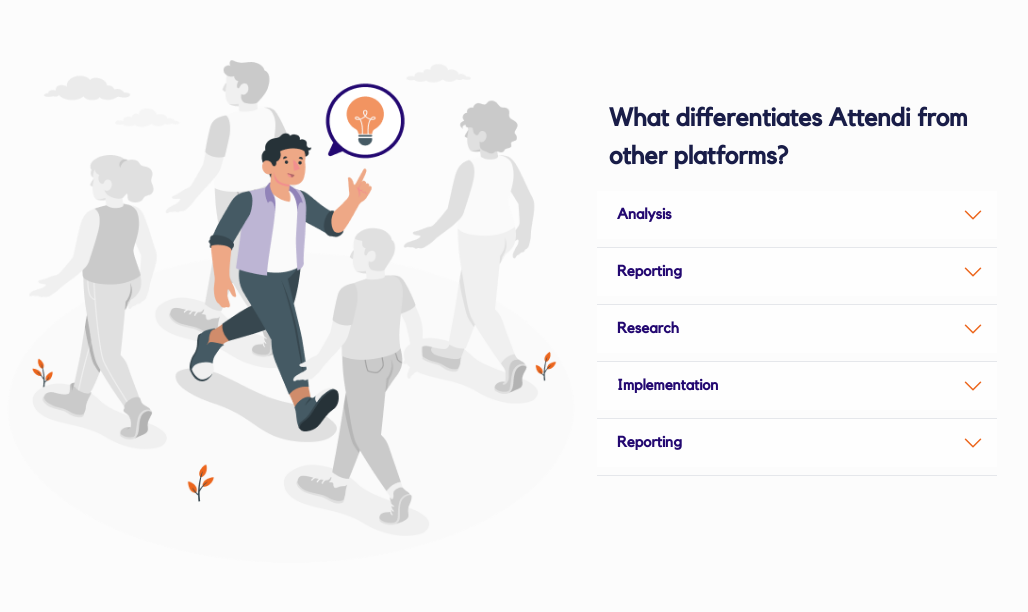
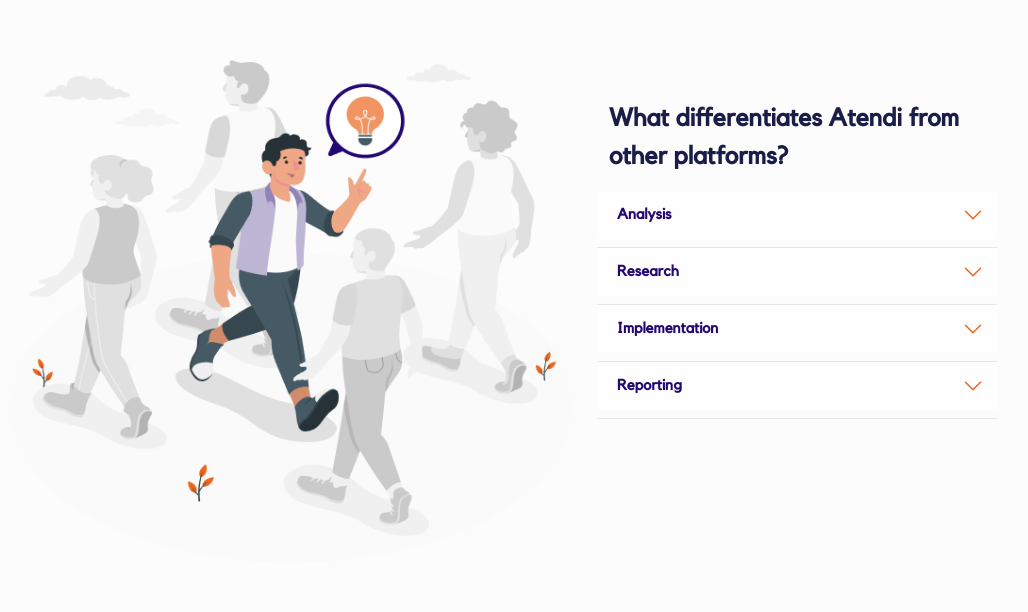
Before and after one commit to Judesco247/Atendi, a React (Vite) app in the folder Atendi/: page /services in a window 1280 px wide. Shown: the part 1728-2340 px from the top of the page, without its empty margins (63-1091 px from the left). Built offline with nearby package versions, Linux system fonts and the light colour scheme.

Commit message:
more updates

```diff
--- a/Atendi/src/components/Difference.jsx
+++ b/Atendi/src/components/Difference.jsx
@@ -8,7 +8,7 @@
     </div>
     <div className="md:flex-grow md:w-[580px] w-[380px] md:h-[600px] h-[447px] mt-20">
       <h1 className="ml-3 mb-4 text-color1 md:text-[25px] text-[20px] font-bold font-bodyfont-400">
-        What differentiates Attendi from
+        What differentiates Atendi from
         <br /> other platforms?
       </h1>
       <div className="relative md:w-[400px] w-[350px] overflow-hidden">
@@ -42,9 +42,83 @@
         <div className="bg-dimWhite overflow-hidden transition-all duration-500 max-h-0 peer-checked:max-h-40">
           <div className="p-4">
             <p className="text-color2 text-[13px] font-bodyfont-700">
-              Lorem ipsum dolor sit amet, consectetur adipiscing elit. Duis sit
-              vehicula dui sit amet ligula cursus. dolor sit amet dolor
-              adipiscing. Lorem ipsum dolor sit amet, consectetur
+            Our thorough analysis uncovers insights that drive informed decisions, optimising your operations and strategies for enhanced performance and growth.
+            </p>
+          </div>
+        </div>
+        <hr class="border-1 mt-2" />
+      </div>
+
+      <div className="relative md:w-[400px] w-[350px] overflow-hidden">
+        <input
+          type="checkbox"
+          className="peer absolute top-0 inset-x-0 w-full h-12 opacity-0 z-10 cursor-pointer"
+        />
+        <div className="bg-dimWhite h-12 w-full pl-5 flex items-center">
+          <h1 className="text-[15px] text-color0 font-bold font-bodyfont-700">
+            Research
+          </h1>
+        </div>
+
+        <div className="absolute top-3 right-3 text-background transition-transform duration-500 rotate-0 peer-checked:rotate-180">
+          <svg
+            xmlns="http://www.w3.org/2000/svg"
+            fill="none"
+            viewBox="0 0 24 24"
+            stroke-width="1.5"
+            stroke="currentColor"
+            class="w-6 h-6"
+          >
+            <path
+              stroke-linecap="round"
+              stroke-linejoin="round"
+              d="M19.5 8.25l-7.5 7.5-7.5-7.5"
+            />
+          </svg>
+        </div>
+
+        <div className="bg-dimWhite overflow-hidden transition-all duration-500 max-h-0 peer-checked:max-h-40">
+          <div className="p-4">
+            <p className="text-color2 text-[13px] font-bodyfont-700">
+            Through in-depth research, we gather valuable data to guide your business toward innovative solutions and strategies that deliver measurable results.
+            </p>
+          </div>
+        </div>
+        <hr class="border-1 mt-2" />
+      </div>
+
+      <div className="relative md:w-[400px] w-[350px] overflow-hidden">
+        <input
+          type="checkbox"
+          className="peer absolute top-0 inset-x-0 w-full h-12 opacity-0 z-10 cursor-pointer"
+        />
+        <div className="bg-dimWhite h-12 w-full pl-5 flex items-center">
+          <h1 className="text-[15px] text-color0 font-bold font-bodyfont-700">
+            Implementation
+          </h1>
+        </div>
+
+        <div className="absolute top-3 right-3 text-background transition-transform duration-500 rotate-0 peer-checked:rotate-180">
+          <svg
+            xmlns="http://www.w3.org/2000/svg"
+            fill="none"
+            viewBox="0 0 24 24"
+            stroke-width="1.5"
+            stroke="currentColor"
+            class="w-6 h-6"
+          >
+            <path
+              stroke-linecap="round"
+              stroke-linejoin="round"
+              d="M19.5 8.25l-7.5 7.5-7.5-7.5"
+            />
+          </svg>
+        </div>
+
+        <div className="bg-dimWhite overflow-hidden transition-all duration-500 max-h-0 peer-checked:max-h-40">
+          <div className="p-4">
+            <p className="text-color2 text-[13px] font-bodyfont-700">
+            From concept to reality, our skilled team translates strategies into actionable plans, ensuring seamless implementation that maximises efficiency and effectiveness.
             </p>
           </div>
         </div>
@@ -82,129 +156,7 @@
         <div className="bg-dimWhite overflow-hidden transition-all duration-500 max-h-0 peer-checked:max-h-40">
           <div className="p-4">
             <p className="text-color2 text-[13px] font-bodyfont-700">
-              Lorem ipsum dolor sit amet, consectetur adipiscing elit. Duis sit
-              vehicula dui sit amet ligula cursus. dolor sit amet dolor
-              adipiscing. Lorem ipsum dolor sit amet, consectetur
-            </p>
-          </div>
-        </div>
-        <hr class="border-1 mt-2" />
-      </div>
-
-      <div className="relative md:w-[400px] w-[350px] overflow-hidden">
-        <input
-          type="checkbox"
-          className="peer absolute top-0 inset-x-0 w-full h-12 opacity-0 z-10 cursor-pointer"
-        />
-        <div className="bg-dimWhite h-12 w-full pl-5 flex items-center">
-          <h1 className="text-[15px] text-color0 font-bold font-bodyfont-700">
-            Research
-          </h1>
-        </div>
-
-        <div className="absolute top-3 right-3 text-background transition-transform duration-500 rotate-0 peer-checked:rotate-180">
-          <svg
-            xmlns="http://www.w3.org/2000/svg"
-            fill="none"
-            viewBox="0 0 24 24"
-            stroke-width="1.5"
-            stroke="currentColor"
-            class="w-6 h-6"
-          >
-            <path
-              stroke-linecap="round"
-              stroke-linejoin="round"
-              d="M19.5 8.25l-7.5 7.5-7.5-7.5"
-            />
-          </svg>
-        </div>
-
-        <div className="bg-dimWhite overflow-hidden transition-all duration-500 max-h-0 peer-checked:max-h-40">
-          <div className="p-4">
-            <p className="text-color2 text-[13px] font-bodyfont-700">
-              Lorem ipsum dolor sit amet, consectetur adipiscing elit. Duis sit
-              vehicula dui sit amet ligula cursus. dolor sit amet dolor
-              adipiscing. Lorem ipsum dolor sit amet, consectetur
-            </p>
-          </div>
-        </div>
-        <hr class="border-1 mt-2" />
-      </div>
-
-      <div className="relative md:w-[400px] w-[350px] overflow-hidden">
-        <input
-          type="checkbox"
-          className="peer absolute top-0 inset-x-0 w-full h-12 opacity-0 z-10 cursor-pointer"
-        />
-        <div className="bg-dimWhite h-12 w-full pl-5 flex items-center">
-          <h1 className="text-[15px] text-color0 font-bold font-bodyfont-700">
-            Implementation
-          </h1>
-        </div>
-
-        <div className="absolute top-3 right-3 text-background transition-transform duration-500 rotate-0 peer-checked:rotate-180">
-          <svg
-            xmlns="http://www.w3.org/2000/svg"
-            fill="none"
-            viewBox="0 0 24 24"
-            stroke-width="1.5"
-            stroke="currentColor"
-            class="w-6 h-6"
-          >
-            <path
-              stroke-linecap="round"
-              stroke-linejoin="round"
-              d="M19.5 8.25l-7.5 7.5-7.5-7.5"
-            />
-          </svg>
-        </div>
-
-        <div className="bg-dimWhite overflow-hidden transition-all duration-500 max-h-0 peer-checked:max-h-40">
-          <div className="p-4">
-            <p className="text-color2 text-[13px] font-bodyfont-700">
-              Lorem ipsum dolor sit amet, consectetur adipiscing elit. Duis sit
-              vehicula dui sit amet ligula cursus. dolor sit amet dolor
-              adipiscing. Lorem ipsum dolor sit amet, consectetur
-            </p>
-          </div>
-        </div>
-        <hr class="border-1 mt-2" />
-      </div>
-
-      <div className="relative md:w-[400px] w-[350px] overflow-hidden">
-        <input
-          type="checkbox"
-          className="peer absolute top-0 inset-x-0 w-full h-12 opacity-0 z-10 cursor-pointer"
-        />
-        <div className="bg-dimWhite h-12 w-full pl-5 flex items-center">
-          <h1 className="text-[15px] text-color0 font-bold font-bodyfont-700">
-            Reporting
-          </h1>
-        </div>
-
-        <div className="absolute top-3 right-3 text-background transition-transform duration-500 rotate-0 peer-checked:rotate-180">
-          <svg
-            xmlns="http://www.w3.org/2000/svg"
-            fill="none"
-            viewBox="0 0 24 24"
-            stroke-width="1.5"
-            stroke="currentColor"
-            class="w-6 h-6"
-          >
-            <path
-              stroke-linecap="round"
-              stroke-linejoin="round"
-              d="M19.5 8.25l-7.5 7.5-7.5-7.5"
-            />
-          </svg>
-        </div>
-
-        <div className="bg-dimWhite overflow-hidden transition-all duration-500 max-h-0 peer-checked:max-h-40">
-          <div className="p-4">
-            <p className="text-color2 text-[13px] font-bodyfont-700">
-              Lorem ipsum dolor sit amet, consectetur adipiscing elit. Duis sit
-              vehicula dui sit amet ligula cursus. dolor sit amet dolor
-              adipiscing. Lorem ipsum dolor sit amet, consectetur
+            Transparent reporting provides valuable insights into your progress, allowing you to measure success, refine strategies, and make informed decisions for sustained growth.
             </p>
           </div>
         </div>
--- a/Atendi/src/components/Hero.jsx
+++ b/Atendi/src/components/Hero.jsx
@@ -17,11 +17,11 @@
 import { Link } from "react-router-dom";
 
 const Hero = () => (
-  <div className={`${styles.boxWidth}`}>
+  <div className={``}>
     {/* <div className="hidden md:block bg-cover bg-center bg-hero-bg w-full"> */}
     <div className="hidden md:block">
       <img
-        className="lg:w-[1600px] lg:h-[650px] md:w-full md:h-full bg-cover"
+        className="lg:w-full lg:h-[650px] md:w-full md:h-full bg-cover"
         src={home_banner}
         alt="banner"
       />
--- a/Atendi/src/components/Leadership.jsx
+++ b/Atendi/src/components/Leadership.jsx
@@ -4,7 +4,7 @@
 const Leadership = () => (
   <div className='md:container mx-auto mb-20'>
     <h5 className='ml-3 mt-20 text-color1 text-[25px] font-bold font-bodyfont-700'>Our Leadership</h5>
-    <div class="md:grid lg:grid-cols-3 lg:grid-rows-2 md:grid-cols-2 md:grid-rows-3 gap-1 mt-5 items-center">
+    <div class="md:grid lg:grid-cols-3 md:grid-cols-2 gap-1 mt-5 items-center">
 
       <div class="container mx-auto p-4">
         <img src={leadership_image1} alt="bluetick" className="" />
@@ -41,7 +41,7 @@
         </div>
       </div>
 
-      <div class="container mx-auto p-4">
+      {/* <div class="container mx-auto p-4">
         <img src={leadership_image1} alt="bluetick" className="" />
         <h5 className='mb-4 text-[15px] font-bold font-bodyfont-700'>Mark Adeboye</h5>
         <p className="w-[300px] text-color2 text-[13px] font-bodyfont-700">Our user research service
@@ -74,7 +74,7 @@
         <div className="flex items-center mt-[70px]">
           <a href="#" class="cursor-pointer text-background font-bodyfont-700 text-[13px] font-semibold">Learn More </a>
         </div>
-      </div>
+      </div> */}
     </div>
   </div>
 )
--- a/Atendi/src/components/Navbar.jsx
+++ b/Atendi/src/components/Navbar.jsx
@@ -8,7 +8,7 @@
   const [activePage, setActivePage] = useState(location.pathname);
   return (
     <nav
-      className="flex pt-3 justify-between items-center navbar lg:w-[1280px] w-[428px] lg:h-[81px] h-[75px] md:w-[850px] mb-5
+      className="container flex pt-3 justify-between items-center navbar lg:w-[1280px] w-[428px] lg:h-[81px] h-[75px] md:w-[850px] mb-5
        l-[160px] t-[10px]"
     >
       {/* <nav className="flex items-center justify-between pt-5"></nav> */}
@@ -60,7 +60,7 @@
         {/* <li className="md:inline-block  md:ml-10 ml-5 md:my-0 my-6 border-b-2 border-transparent hover:border-white duration-300">
                <Link to="/case-studies" className="cursor-pointer font-Barlow font-bodyfont-700 text-sm inline-block md:py-5 py-3">Case Studies</Link>
             </li> */}
-        <li className="md:inline-block  md:ml-10 ml-5 md:my-0 my-6 border-b-2 border-transparent hover:border-white duration-300">
+        {/* <li className="md:inline-block  md:ml-10 ml-5 md:my-0 my-6 border-b-2 border-transparent hover:border-white duration-300">
           <Link
             to="/news"
             className={`cursor-pointer font-bodyfont-700 text-sm inline-block md:py-5 py-3 ${
@@ -70,7 +70,7 @@
           >
             News
           </Link>
-        </li>
+        </li> */}
         <li className="md:inline-block  md:ml-10 ml-5 md:my-0 my-6 border-b-2 border-transparent hover:border-white duration-300">
           <button className="w-[150px] py-3 px-3 text-[13px] font-bold text-color0 px-4 py-2 border-2 border-color0 hover:text-white hover:bg-color0 font-bodyfont-400 ">
             <Link
--- a/Atendi/src/pages/About_us.jsx
+++ b/Atendi/src/pages/About_us.jsx
@@ -34,11 +34,11 @@
                 <Industries />
             </div>
         </div>
-        <div className={`bg-dimWhite`}>
+        {/* <div className={`bg-dimWhite`}>
             <div className={``}>
                 <Business />
             </div>
-        </div>
+        </div> */}
         <div className={`bg-dimWhite ${styles.paddingX} ${styles.flexStart}`}>
             <div className={`${styles.boxWidth}`}>
                 <Leadership />
--- a/Atendi/src/pages/Home.jsx
+++ b/Atendi/src/pages/Home.jsx
@@ -20,7 +20,7 @@
     <div>
       <Hero />
       <Stats />
-      <Business />
+      {/* <Business /> */}
       <Plans />
       <Billing />
       <CardDeal />
@@ -28,8 +28,8 @@
       <Clients />
       <Industries />
       <Testimonials />
-      <Comments />
-      <FeatureNews />
+      {/* <Comments />
+      <FeatureNews /> */}
       <Contact />
     </div>
   );
--- a/Atendi/tailwind.config.js
+++ b/Atendi/tailwind.config.js
@@ -41,10 +41,28 @@
       // md: "1060px",
       // lg: "1200px",
       // xl: "1700px",
-      sm: '480px',
-      md: '768px',
-      lg: '976px',
-      xl: '1440px',
+
+
+      // sm: '480px',
+      // md: '768px',
+      // lg: '976px',
+      // xl: '1440px',
+
+
+      'sm': '640px',
+      // => @media (min-width: 640px) { ... }
+
+      'md': '768px',
+      // => @media (min-width: 768px) { ... }
+
+      'lg': '1024px',
+      // => @media (min-width: 1024px) { ... }
+
+      'xl': '1280px',
+      // => @media (min-width: 1280px) { ... }
+
+      '2xl': '1536px',
+      // => @media (min-width: 1536px) { ... }
     },
   },
   plugins: [],
```
